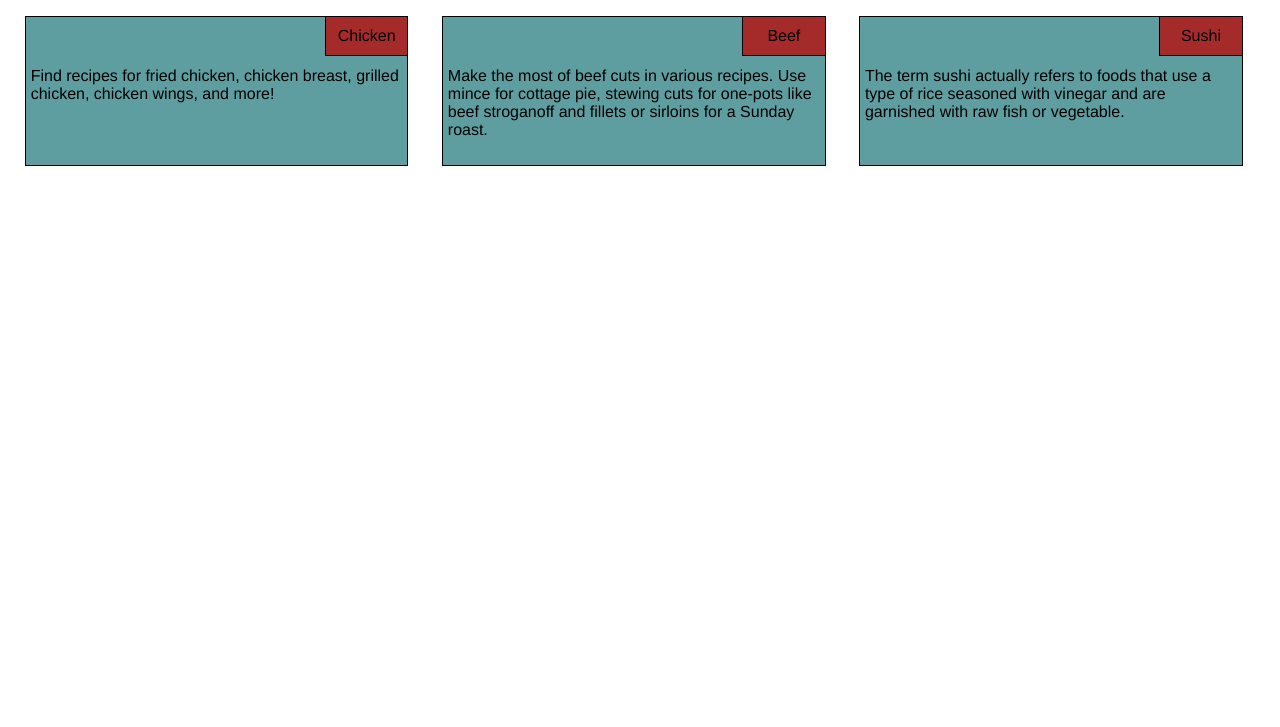
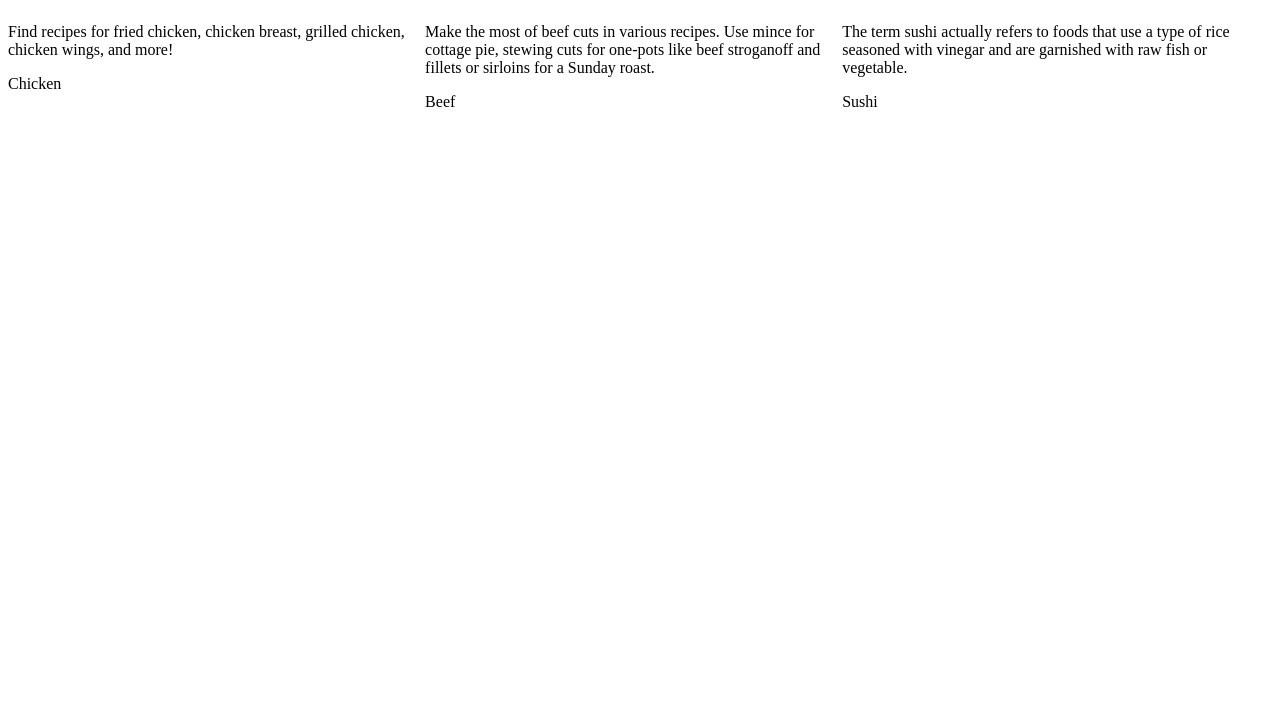
Before and after one commit to SahanSandeepa7/module2-solution, a plain HTML site: page index.html in a window 1280 px wide. Shown: the part 73-800 px from the top of the page. Drawn offline with Linux system fonts and the light colour scheme.

Commit message:
Update index.html

```diff
--- a/index.html
+++ b/index.html
@@ -4,46 +4,14 @@
 <meta charset="utf-8">
 <meta name="viewport" content="width=device-width, initial-scale=1">
 <title>Module2 Solution</title>
+<link rel="stylesheet" href="style.css">
 <style>
 
 /********** Base styles **********/
 * {
   box-sizing: border-box;
 }
-h1 {
-  text-align: center;
-  margin-bottom: 15px;
-}
 
-p {
-  border: 1px solid black;
-  background-color: #5F9EA0;
-  width: 92%;
-  height: 150px;
-  padding: 50px 5px 5px 5px;
-  margin-right: auto;
-  margin-left: auto;
-  font-family: Helvetica;
-  color: black;
-}
-
-#p1 {
-  border: 1px solid black;
-  background-color: #A52A2A;
-  position: absolute;
-  top: 0;
-  right:0;
-  width: 20%;
-  height: 40px;
-  padding-top: 10px;
-  margin-right: 4%;
-  margin-left: auto;
-  text-align: center;
-}
-
-div#container {
-  position: relative;
-}
 
 /* Simple Responsive Framework. */
 *.row {
@@ -70,20 +38,27 @@ div#container {
   }
 }
 
+/********** Small devices only **********/
+@media (max-width: 991px){
+  .col-sm {
+    float: left;
+    width: 100%;
+  }
+}
 </style>
 </head>
 <body>
 <h1>Our Menu</h1>
 
-<div class="col-lg col-md-1" id="container">
+<div class="col-lg col-md-1 col-sm" id="container">
   <p>Find recipes for fried chicken, chicken breast, grilled chicken, chicken wings, and more!</p>
   <p id="p1">Chicken</p>
 </div>
-<div class="col-lg col-md-1" id="container">
+<div class="col-lg col-md-1 col-sm" id="container">
   <p>Make the most of beef cuts in various recipes. Use mince for cottage pie, stewing cuts for one-pots like beef stroganoff and fillets or sirloins for a Sunday roast.</p>
   <p id="p1">Beef</p>
 </div>
-<div class="col-lg col-md-2" id="container">
+<div class="col-lg col-md-2 col-sm" id="container">
   <p>The term sushi actually refers to foods that use a type of rice seasoned with vinegar and are garnished with raw fish or vegetable.</p>
   <p id="p1">Sushi</p>
 </div>
```
